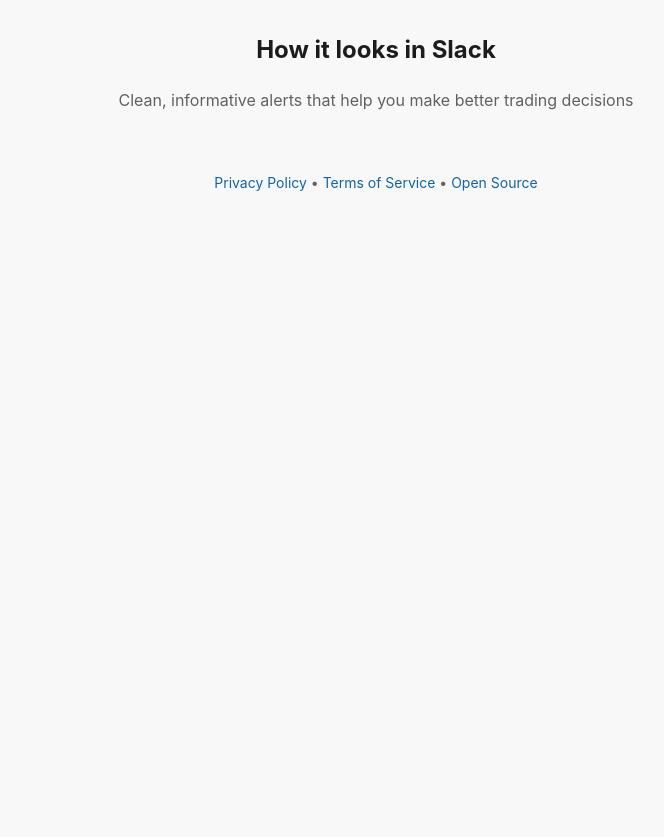
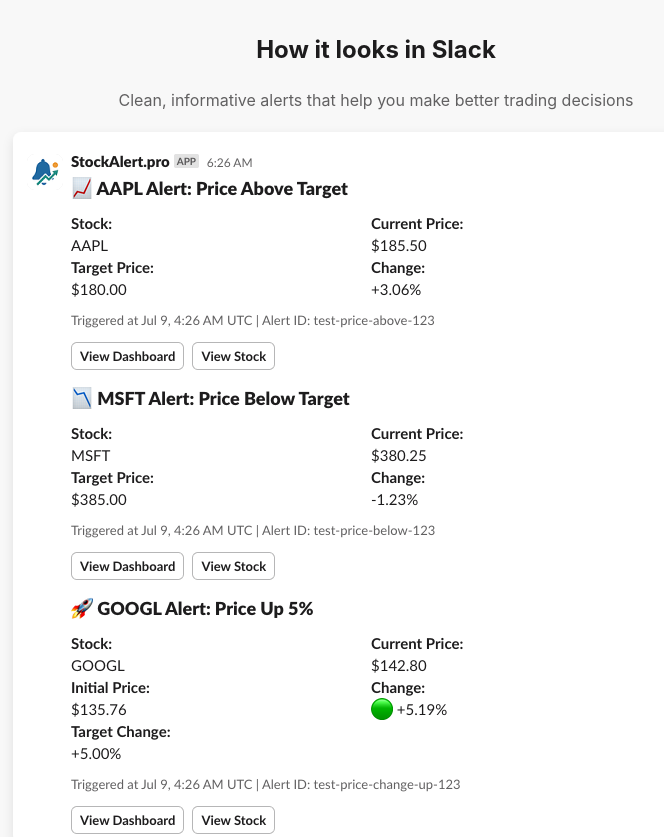
Before and after one commit to stockalert-pro/stockalert-slack-app, a website: page public/index.html in a window 1280 px wide. Shown: the part 640-1477 px from the top of the page, without its empty margins (264-928 px from the left). Before the commit the page ends 893 px from the top, so only its background shows below. Drawn offline with Linux system fonts and the light colour scheme.

Commit message:
Update index.html to include a screenshot for Slack alerts
- Added an image of StockAlert.pro for Slack to enhance visual representation in the documentation.

```diff
--- a/public/index.html
+++ b/public/index.html
@@ -125,7 +125,7 @@
     <section class="screenshots" aria-labelledby="screenshots-heading">
       <h2 id="screenshots-heading">How it looks in Slack</h2>
       <p style="color: #616061; margin: 20px 0;">Clean, informative alerts that help you make better trading decisions</p>
-      <!-- Add actual screenshots here -->
+      <img src="stockalert-slack.png" alt="StockAlert.pro for Slack - Real-time Stock Alerts">
     </section>
 
     <footer class="privacy" role="contentinfo">
```
Also changed, not shown: public/stockalert-slack.png (added).
